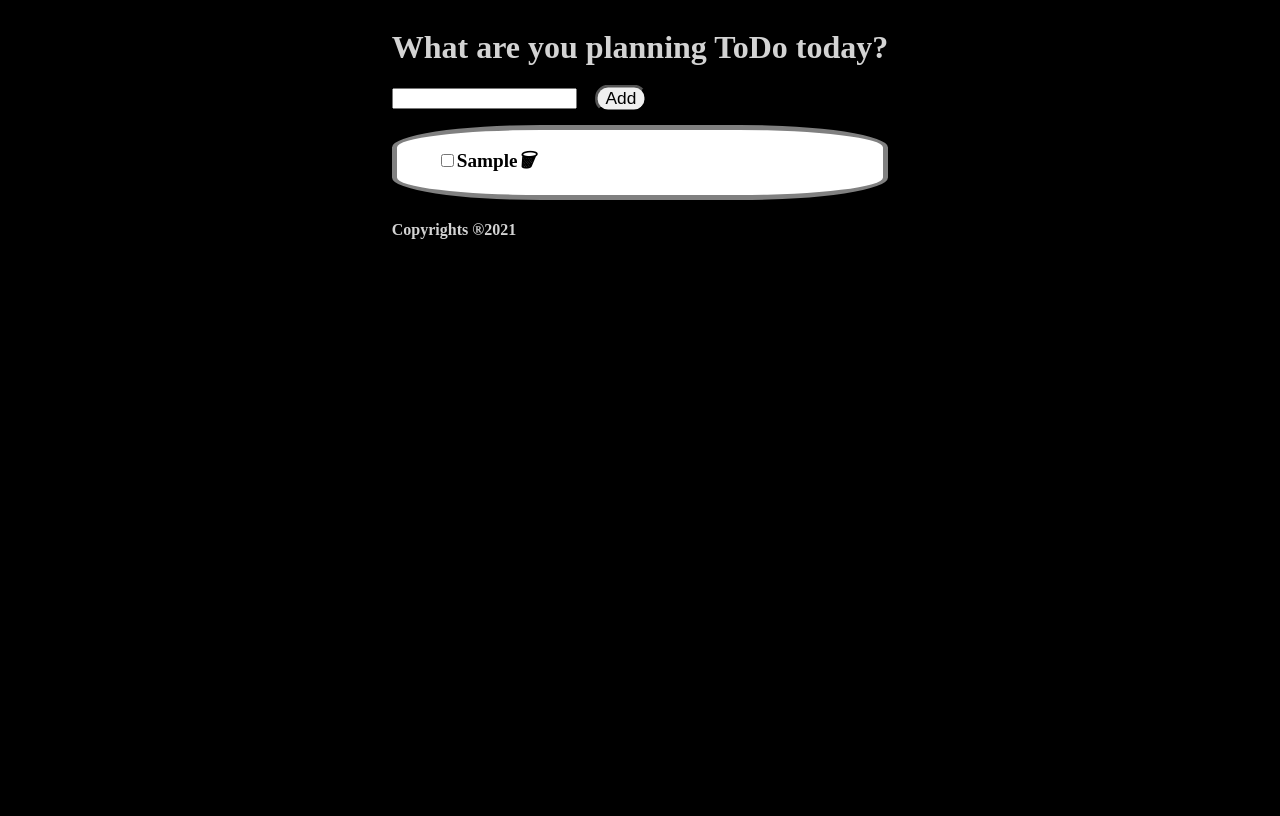
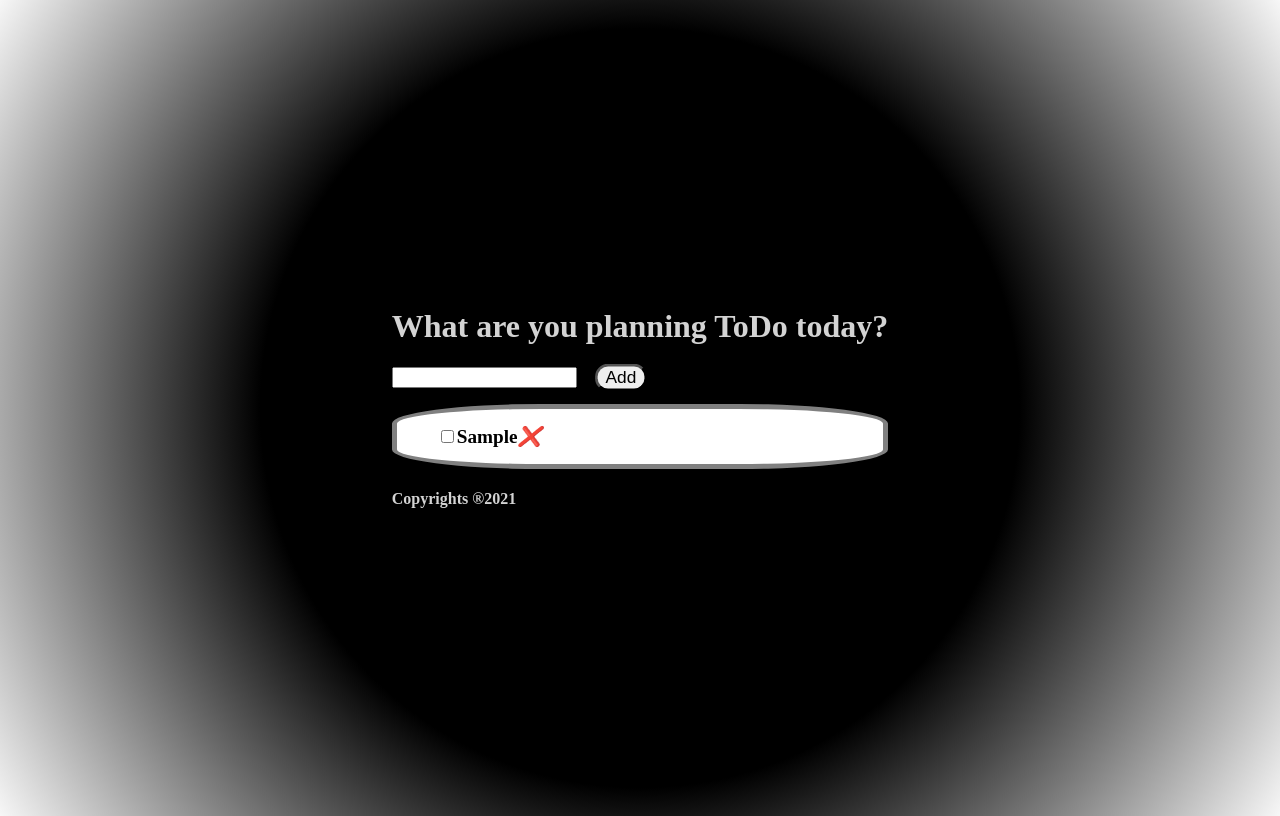
Before and after one commit to Kenan-Alnaser/To-Do-List-React, a React (Create React App) app: page / in a window 1280 px wide. Both pictures are taken after typing "Sample" into the empty fields and a click on the input "Add". Built offline with nearby package versions, Linux system fonts and the light colour scheme.

Commit message:
more styling

```diff
--- a/src/components/ToDos.js
+++ b/src/components/ToDos.js
@@ -12,7 +12,7 @@ const ToDos = (props) => {
           props.remove(toDo.id);
         }}
       >
-        🗑
+        ❌
       </i>
     </li>
   ));
--- a/src/sass/main.scss
+++ b/src/sass/main.scss
@@ -2,8 +2,13 @@ body {
   display: flex;
   align-items: center;
   justify-content: center;
-  background-color: black;
+  background: radial-gradient(
+    circle,
+    rgba(0, 0, 0, 1) 50%,
+    rgba(247, 247, 247, 1) 100%
+  );
   color: lightgrey;
+  height: 100vh;
 }
 
 li {
```
